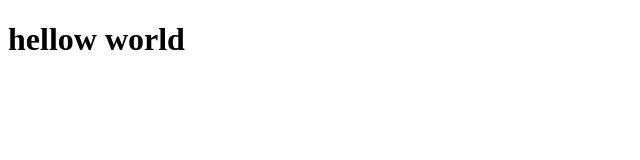
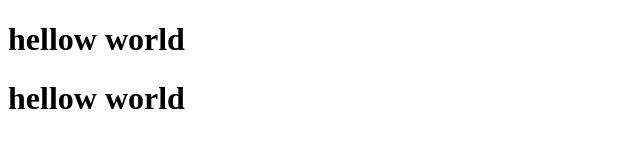
Before and after one commit to Shub1970/reactstudy, a plain HTML site: page index.html in a window 1280 px wide. Shown: the whole page, without its empty margins (0-640 px from the left). Drawn offline with Linux system fonts and the light colour scheme.

Commit message:
change in index

```diff
--- a/index.html
+++ b/index.html
@@ -8,5 +8,6 @@
   </head>
   <body>
     <h1>hellow world</h1>
+    <h1 class="hello">hellow world</h1>
   </body>
 </html>
```
